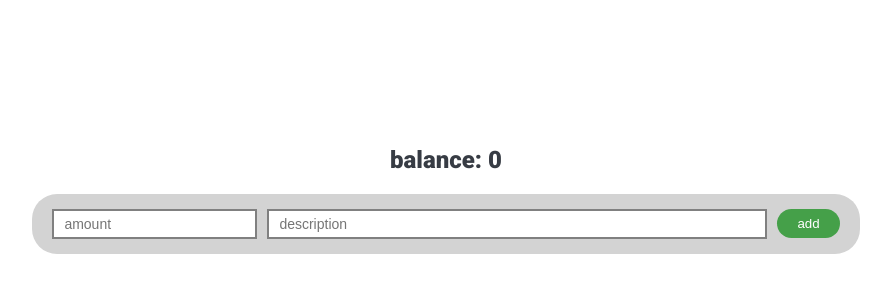
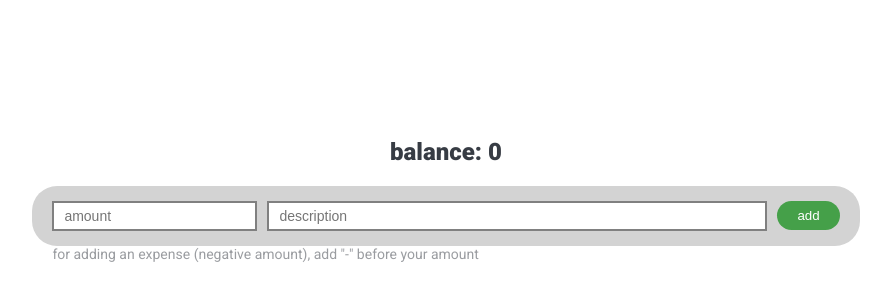
Before and after one commit to TheaAleksovDev/BudgetCalculator, an Angular app: page / in a window 1280 px wide. Shown: the part 208-508 px from the top of the page, without its empty margins (194-1085 px from the left). Built offline with nearby package versions, Linux system fonts and the light colour scheme.

Commit message:
add simple info

```diff
--- a/src/app/components/budget-inputs/budget-inputs.component.css
+++ b/src/app/components/budget-inputs/budget-inputs.component.css
@@ -2,6 +2,12 @@ input {
   border: 2px solid grey;
   padding: 5px 10px;
   box-sizing: border-box;
+  font-size: 14px;
+}
+.info {
+  opacity: 0.5;
+  margin: 0;
+  margin-left: 20px;
   font-size: 14px;
 }
 .inputs {
--- a/src/app/components/budget-inputs/budget-inputs.component.html
+++ b/src/app/components/budget-inputs/budget-inputs.component.html
@@ -9,3 +9,6 @@
   />
   <button class="add" (click)="addTransaction()">add</button>
 </div>
+<p class="info">
+  for adding an expense (negative amount), add "-" before your amount
+</p>
```
